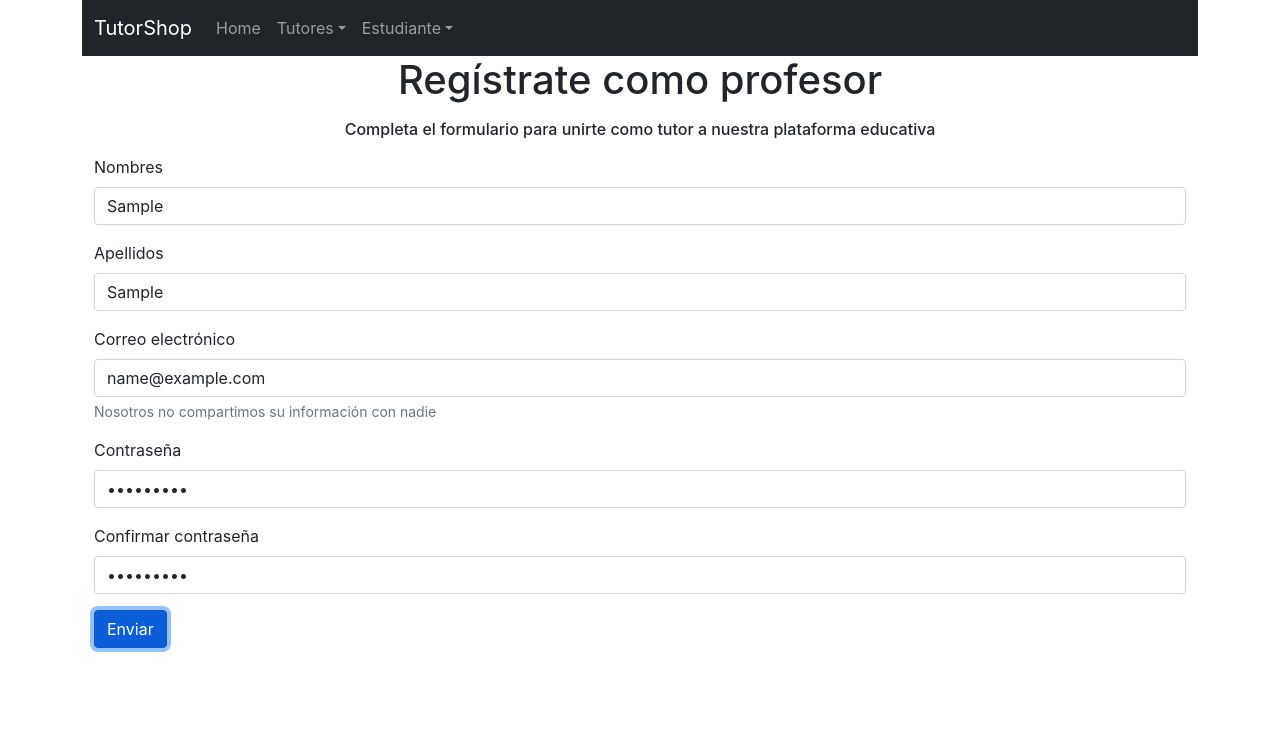
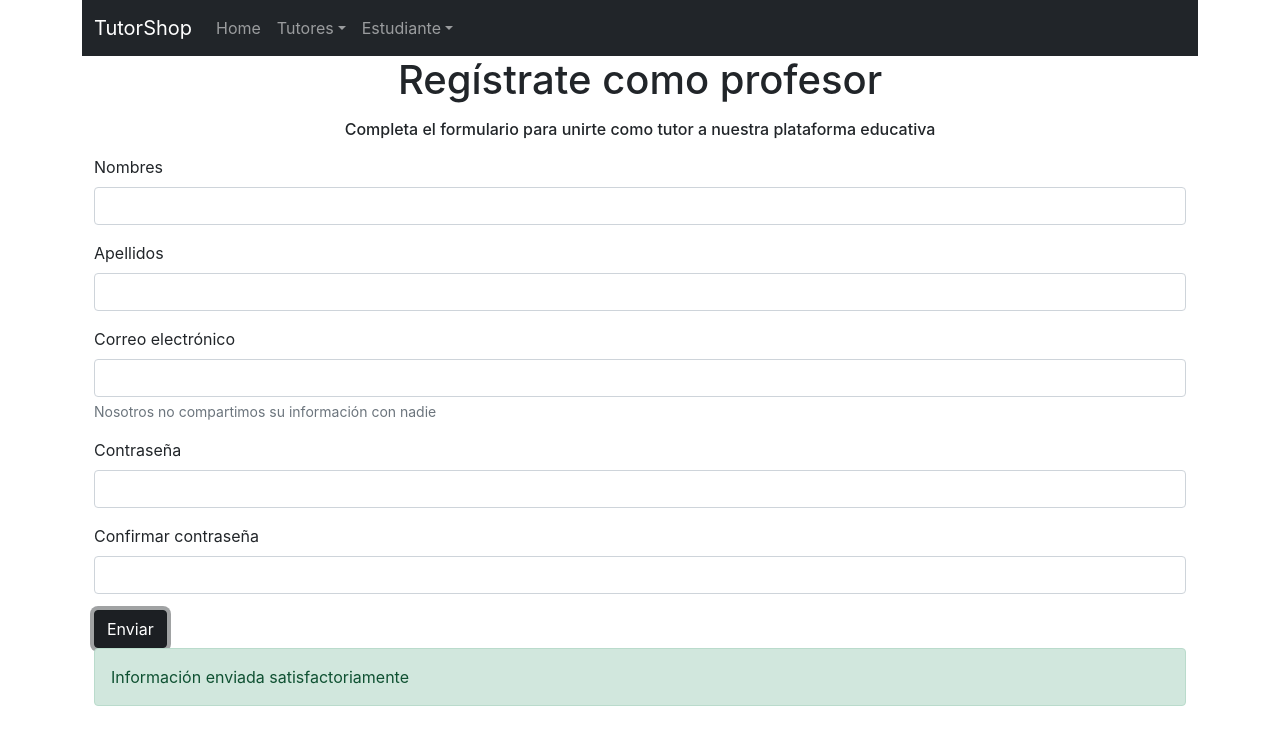
Before and after one commit to darkelian/Talento-Tech, a React (Create React App) app in the folder front-end/: page /tutor/registration in a window 1280 px wide. Both pictures are taken after typing "Sample", "Sample", "name@example.com", "Sample123", "Sample123" into the empty fields and a click on the button "Enviar". Shown: the top 744 px of the page. Built offline with nearby package versions, Linux system fonts and the light colour scheme.

Commit message:
refactor: :sparkles: Mejorar la validación y limpiar código
Mejorar la validación y limpiar código

```diff
--- a/front-end/src/components/tutor/Registration.jsx
+++ b/front-end/src/components/tutor/Registration.jsx
@@ -1,9 +1,56 @@
-import { Form, Formik } from "formik";
+import { Form, Formik, Field, ErrorMessage } from "formik";
+import { useState, useCallback } from "react";
+
+const validate = (values) => {
+    const errors = {};
+    const namePattern = /^[a-zA-ZÀ-ÿ\s]{1,40}$/;
+    const emailPattern = /^[a-zA-Z0-9_.+-]+@[a-zA-Z0-9-]+\.[a-zA-Z0-9-.]+$/;
+
+    if (!values.name) {
+        errors.name = 'Ingresa el nombre';
+    } else if (!namePattern.test(values.name)) {
+        errors.name = 'El nombre ingresado es inválido';
+    }
+
+    if (!values.lastName) {
+        errors.lastName = 'Ingresa el apellido';
+    } else if (!namePattern.test(values.lastName)) {
+        errors.lastName = 'El apellido ingresado es inválido';
+    }
+
+    if (!values.email) {
+        errors.email = 'Ingresa el correo electrónico';
+    } else if (!emailPattern.test(values.email)) {
+        errors.email = 'El correo electrónico ingresado es inválido';
+    }
+
+    if (!values.password) {
+        errors.password = 'Ingresa la contraseña';
+    }
+
+    if (!values.passwordConfirm) {
+        errors.passwordConfirm = 'Ingresa la confirmación de la contraseña';
+    } else if (values.password !== values.passwordConfirm) {
+        errors.passwordConfirm = 'La confirmación de contraseña no coincide con la contraseña';
+    }
+
+    return errors;
+};
 
 export function Registration() {
+    const [formSended, setFormSended] = useState(false);
+
+    const handleSubmit = useCallback((values, { resetForm }) => {
+        resetForm();
+        setFormSended(true);
+        setTimeout(() => {
+            setFormSended(false);
+        }, 5000);
+    }, []);
 
     return (
         <>
+
             <Formik
 
                 initialValues={{
@@ -14,110 +61,66 @@ export function Registration() {
                     passwordConfirm: ''
                 }}
 
-                validate={(values) => {
-                    let errors = {}
-                    if (!values.name) {
-                        errors.name = 'Ingresa el nombre'
-                    } else if (!/^[a-zA-ZÀ-ÿ\s]{1,40}$/.test(values.lastName)) {
-                        errors.name = 'El nombre ingresado es inválido'
-                    }
-                    if (!values.lastName) {
-                        errors.lastName = 'Ingresa el apellido'
-                    } else if (!/^[a-zA-ZÀ-ÿ\s]{1,40}$/.test(values.lastName)) {
-                        errors.lastName = 'El apellido ingresado es inválido'
-                    }
-                    if (!values.email) {
-                        errors.email = 'Ingresa el correo electrónico'
-                    } else if (!/^[a-zA-Z0-9_.+-]+@[a-zA-Z0-9-]+\.[a-zA-Z0-9-.]+$/.test(values.email)) {
-                        errors.email = 'El correo electrónico ingresado es inválido'
-                    }
-                    if (!values.password) {
-                        errors.password = 'Ingresa la contraseña'
-                    }
-                    if (!values.passwordConfirm) {
-                        errors.passwordConfirm = 'Ingresa la confirmación de la contraseña'
-                    }
-                    if (values.password && values.passwordConfirm && values.password !== values.passwordConfirm) {
-                        errors.passwordConfirm = 'La confirmación de contraseña no coincide con la contraseña'
-                    }
-
-                    return errors;
-                }}
-
-                onSubmit={(values) => {
-
-                }}
+                validate={validate}
+                onSubmit={handleSubmit}
 
             >
-                {({ handleSubmit, values, handleChange, handleBlur, errors, touched }) => (
+                {({ errors, touched }) => (
                     <div className="container">
                         <h1 className="text-center"><p>Regístrate como profesor</p></h1>
                         <h6 className="text-center">
                             <p>Completa el formulario para unirte como tutor a nuestra plataforma educativa</p>
                         </h6>
-                        <Form onSubmit={handleSubmit}>
+                        <Form>
                             <div className="mb-3">
                                 <label htmlFor="name" className="form-label">Nombres</label>
-                                <input type="text"
+                                <Field type="text"
                                     className={`form-control ${touched.name && errors.name ? 'is-invalid' : ''}`}
                                     id="name"
                                     name="name"
-                                    value={values.name}
-                                    onChange={handleChange}
-                                    onBlur={handleBlur} />
-                                {touched.name && errors.name && <div className='invalid-feedback'>{errors.name}</div>}
+                                    autoFocus />
+                                <ErrorMessage name="name" component={() => (<div className='invalid-feedback'>{errors.name}</div>)} />
                             </div>
                             <div className="mb-3">
                                 <label htmlFor="lastName"
                                     className="form-label">Apellidos</label>
-                                <input type="text"
+                                <Field type="text"
                                     className={`form-control ${touched.lastName && errors.lastName ? 'is-invalid' : ''}`}
                                     id="lastName"
-                                    name="lastName"
-                                    value={values.lastName}
-                                    onChange={handleChange}
-                                    onBlur={handleBlur} />
-                                {touched.lastName && errors.lastName && <div className='invalid-feedback'>{errors.lastName}</div>}
+                                    name="lastName" />
+                                <ErrorMessage name="lastName" component={() => (<div className='invalid-feedback'>{errors.lastName}</div>)} />
                             </div>
                             <div className="mb-3">
                                 <label htmlFor="email" className="form-label">Correo electrónico</label>
-                                <input type="email"
+                                <Field type="email"
                                     className={`form-control ${touched.email && errors.email ? 'is-invalid' : ''}`}
                                     id="email"
                                     name="email"
-                                    value={values.email}
-                                    onChange={handleChange}
-                                    onBlur={handleBlur}
                                     aria-describedby="emailHelp"
                                     autoComplete="email" />
-                                {touched.email && errors.email && <div className='invalid-feedback'>{errors.email}</div>}
+                                <ErrorMessage name="email" component={() => (<div className='invalid-feedback'>{errors.email}</div>)} />
                                 <div id="emailHelp" className="form-text">Nosotros no compartimos su información con nadie</div>
                             </div>
                             <div className="mb-3">
                                 <label htmlFor="password" className="form-label">Contraseña</label>
-                                <input type="password"
+                                <Field type="password"
                                     className={`form-control ${touched.password && errors.password ? 'is-invalid' : ''}`}
                                     id="password"
                                     name="password"
-                                    value={values.password}
-                                    onChange={handleChange}
-                                    onBlur={handleBlur}
                                     autoComplete="current-password" />
-                                {touched.password && errors.password && <div className='invalid-feedback'>{errors.password}</div>}
+                                <ErrorMessage name="password" component={() => (<div className='invalid-feedback'>{errors.password}</div>)} />
                             </div>
                             <div className="mb-3">
                                 <label htmlFor="passwordConfirm" className="form-label">Confirmar contraseña</label>
-                                <input type="password"
+                                <Field type="password"
                                     className={`form-control ${touched.passwordConfirm && errors.passwordConfirm ? 'is-invalid' : ''}`}
                                     id="passwordConfirm"
                                     name="passwordConfirm"
-                                    value={values.passwordConfirm}
-                                    onChange={handleChange}
-                                    onBlur={handleBlur}
                                     autoComplete="current-password" />
-                                {touched.passwordConfirm && errors.passwordConfirm && <div className='invalid-feedback'>{errors.passwordConfirm}</div>}
+                                <ErrorMessage name="passwordConfirm" component={() => (<div className='invalid-feedback'>{errors.passwordConfirm}</div>)} />
                             </div>
-                            <button type="submit" className="btn btn-primary">Enviar</button>
+                            <button type="submit" className="btn btn-dark">Enviar</button>
+                            {formSended && <div className="alert alert-success" role="alert">Información enviada satisfactoriamente</div>}
                         </Form>
                     </div>
                 )}
```
